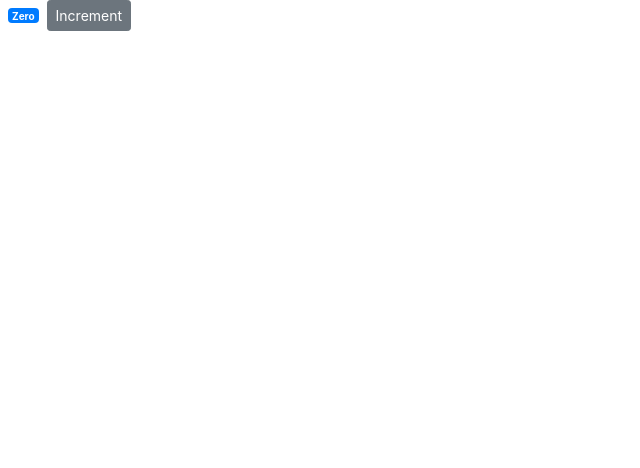
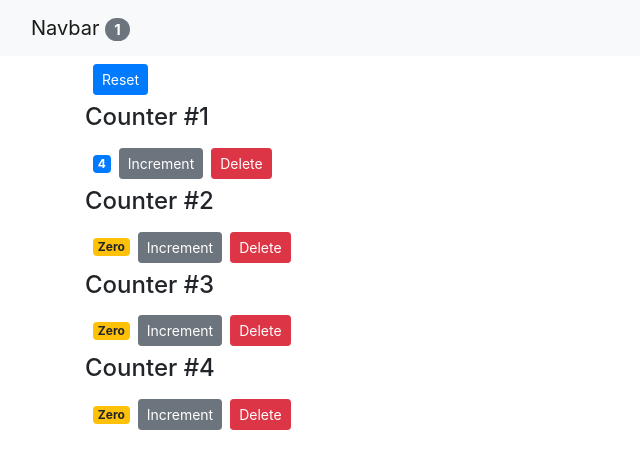
Before and after one commit to ardagon89/react-shopping-cart, a React (Create React App) app in the folder app/react-app/: page / in a window 1280 px wide. Shown: the top 468 px of the page, without its empty margins (0-640 px from the left). Built offline with nearby package versions, Linux system fonts and the light colour scheme.

Commit message:
Added NavBar and moved the state up to App comp

```diff
--- a/app/react-app/src/App.js
+++ b/app/react-app/src/App.js
@@ -1,25 +1,66 @@
-import logo from './logo.svg';
+import React, { Component } from 'react';
+import NavBar from './components/navbar';
+import Counters from './components/counters';
 import './App.css';
 
-function App() {
-  return (
-    <div className="App">
-      <header className="App-header">
-        <img src={logo} className="App-logo" alt="logo" />
-        <p>
-          Edit <code>src/App.js</code> and save to reflect changes.
-        </p>
-        <a
-          className="App-link"
-          href="https://reactjs.org"
-          target="_blank"
-          rel="noopener noreferrer"
-        >
-          Learn React
-        </a>
-      </header>
-    </div>
-  );
+class App extends Component {
+  state = {
+    counters: [
+      { id: 1, value: 4 },
+      { id: 2, value: 0 },
+      { id: 3, value: 0 },
+      { id: 4, value: 0 },
+    ],
+  };
+
+  constructor(){
+    super();
+    console.log("App - Constructor");
+    // Can set the state based on props
+    // this.state = this.props.obj;
+    // Note: this.props can only be set if props is passed to the constructor and super, otherwise it will be undefined
+    // constructor(props), super(props);
+    // Also we cannot use setState here, as it can only be used when the component is rendered
+  }
+
+  componentDidMount(){
+    // Can do an Ajax call to setState
+    // this.setState({ data });
+    console.log("App - Mounted");
+  }
+
+  handleIncrement = counter => {
+    const counters = [...this.state.counters];  //Clone this list with ...
+    const index = counters.indexOf(counter);
+    counters[index] = {...counter};             //Clone this obj with ...
+    counters[index].value++;
+    this.setState({counters});
+  };
+
+  handleReset = () => {
+    const counters = this.state.counters.map(c => {
+      c.value = 0;
+      return c;
+    });
+    this.setState({ counters });
+  };
+
+  handleDelete = counterId => {
+    const counters = this.state.counters.filter(c => c.id !== counterId);
+    this.setState({counters});
+  };
+
+  render() {
+    console.log("App - Rendered");
+    return (
+      <React.Fragment>
+      <NavBar totalCounters={this.state.counters.filter(c => c.value !== 0).length} />
+      <main className="container">
+        <Counters counters={this.state.counters} onReset={this.handleReset} onDelete={this.handleDelete} onIncrement={this.handleIncrement} />
+      </main>
+      </React.Fragment>
+    );
+  }
 }
 
 export default App;
--- a/app/react-app/src/components/counter.jsx
+++ b/app/react-app/src/components/counter.jsx
@@ -1,29 +1,58 @@
-import React, { Component } from 'react';
+import React, { Component } from "react";
 
 class Counter extends Component {
-    state = {
-        count:0
-     };
 
-     styles = {
-         fontSize: 10,
-         fontWeight: "bold"
+  styles = {};
+
+  componentDidUpdate(prevProps, prevState) {
+
+    console.log(prevProps);
+    console.log(prevState);
+
+    //Opimization method : Only make an expnesive server call when the state is changed
+    // if (prevProps.counter.value !== this.props.counter.value) {
+    //   Make an Ajax call to get data from the server
+    // }
+
+  }
+
+  componentWillUnmount () {
+    console.log("Counter - Unmounted");
   }
 
   render() {
+    console.log("Counter - Rendered");
+
     return (
       <React.Fragment>
-            <span style={this.styles} className="badge badge-primary m-2">
+        {this.props.children}
+        <span style={this.styles} className={this.getButtonClasses()}>
           {this.formatCount()}
         </span>
-            <button className="btn btn-secondary btn-sm">Increment</button>
+        <button onClick={() => this.props.onIncrement(this.props.counter)} className="btn btn-secondary btn-sm">Increment</button>
+        <button onClick={() => this.props.onDelete(this.props.counter.id)} className="btn btn-danger btn-sm m-2">Delete</button>
+        {/* { this.renderList() } */}
       </React.Fragment>
     );
   }
 
+  renderList() {
+    if (this.state.tags.length === 0) {
+      return <p>There are no tags!</p>;
+    }
+
+    return <ul>{ this.state.tags.map(tag => <li key={tag}>{tag}</li>)}</ul>;
+  }
+
+  getButtonClasses() {
+    let classes = "badge m-2 badge-";
+    classes += this.props.counter.value === 0 ? "warning" : "primary";
+    return classes;
+  }
+
   formatCount() {
-        const { count } = this.state;
-        return count === 0 ? 'Zero' : count;
+    const { value: count } = this.props.counter;
+    return count === 0 ? "Zero" : count;
   }
 }
 
--- /dev/null
+++ b/app/react-app/src/components/counters.jsx
@@ -0,0 +1,23 @@
+import React, { Component } from "react";
+import Counter from "./counter";
+
+class Counters extends Component {
+  render() {
+    console.log("Counters - Rendered");
+    // Object Destructuring
+    const {onReset, counters, onDelete, onIncrement} = this.props;
+    return (
+      <div>
+        <button onClick={onReset} className="btn btn-primary btn-sm m-2">Reset</button>
+        {counters.map((counter) => (
+            <Counter key={counter.id} onDelete={onDelete} onIncrement={onIncrement} counter={counter} >
+                <h4>Counter #{counter.id}</h4>
+            </Counter>
+        ))}
+      </div>
+
+    );
+  }
+}
+
+export default Counters;
--- /dev/null
+++ b/app/react-app/src/components/navbar.jsx
@@ -0,0 +1,21 @@
+import React from "react";
+
+// Stateless Functional Component
+const NavBar = ({ totalCounters }) => {
+    console.log("NavBar - Rendered");
+
+    return (
+      <nav className="navbar navbar-light bg-light">
+        <div className="container-fluid">
+          <a className="navbar-brand" href="https://www.google.com/">
+            Navbar
+            {/* To give some space between the two elements */}
+            {" "}
+            <span className="badge badge-pill badge-secondary">{totalCounters}</span>
+          </a>
+        </div>
+      </nav>
+    );
+};
+
+export default NavBar;
--- a/app/react-app/src/index.js
+++ b/app/react-app/src/index.js
@@ -4,11 +4,11 @@ import './index.css';
 import App from './App';
 import reportWebVitals from './reportWebVitals';
 import '/usr/app/node_modules/bootstrap/dist/css/bootstrap.css';
-import Counter from './components/counter';
+
 
 ReactDOM.render(
   <React.StrictMode>
-    <Counter />
+    <App />
   </React.StrictMode>,
   document.getElementById('root')
 );
```
Also changed, not shown: 1 other file (tests, documents, lock files or other folders). Lines whose indentation alone changed are shown as unchanged.
